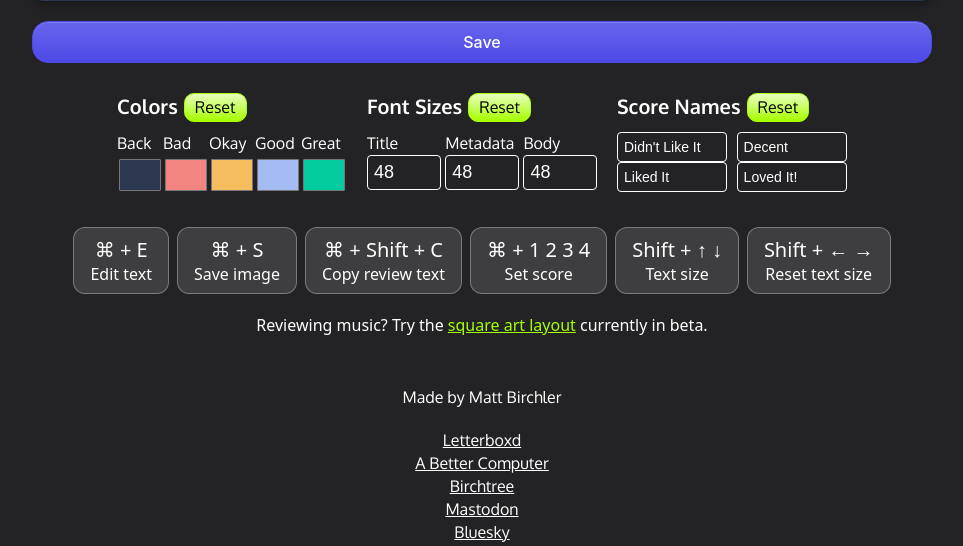
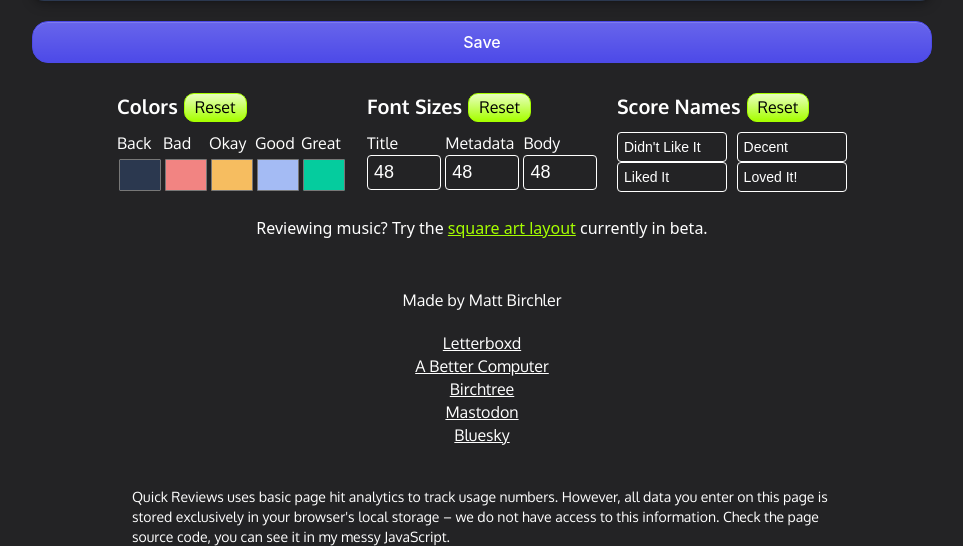
Before and after one commit to mattbirchler/Quick-Reviews-2, a PHP site: page / in a window 1280 px wide. Shown: the part 716-1262 px from the top of the page, without its empty margins (158-1121 px from the left). Run offline with PHP 8.4, Linux system fonts and the light colour scheme; some libraries are stand-ins or nearby versions; some web fonts are replaced.

Commit message:
Moved all keyboard shortcuts to the command palette

```diff
--- a/index.html
+++ b/index.html
@@ -339,23 +339,7 @@
     </div> -->
   </div>
 
-  <div id="shortcut_key">
-    <div class="example_shortcut command_shortcut">
-      <div class="the_shortcut">&#8984; + E</div>
-      <div class="the_description">Edit text</div>
-    </div>
-    <div class="example_shortcut command_shortcut">
-      <div class="the_shortcut">&#8984; + S</div>
-      <div class="the_description">Save image</div>
-    </div>
-    <div class="example_shortcut command_shortcut shift_shortcut clickable_shortcut" id="copy_review" onclick="copyReviewToClipboard()">
-      <div class="the_shortcut">&#8984; + Shift + C</div>
-      <div class="the_description">Copy review text</div>
-    </div>
-    <div class="example_shortcut command_shortcut">
-      <div class="the_shortcut">&#8984; + 1 2 3 4</div>
-      <div class="the_description">Set score</div>
-    </div>
+  <!-- <div id="shortcut_key">
     <div class="example_shortcut shift_shortcut">
       <div class="the_shortcut">Shift + &#8593; &#8595;</div>
       <div class="the_description">Text size</div>
@@ -364,7 +348,7 @@
       <div class="the_shortcut">Shift + &#8592; &#8594;</div>
       <div class="the_description">Reset text size</div>
     </div>
-  </div>
+  </div> -->
 
   <div id="beta_notice">
     Reviewing music? Try the <a href="square.html">square art layout</a> currently in beta.
--- a/scripts/keyboard.js
+++ b/scripts/keyboard.js
@@ -20,6 +20,41 @@ const commands = [
     label: 'Copy Review Text',
     shortcut: '⌘⇧C',
     action: () => copyReviewToClipboard()
+  },
+  {
+    label: `Set score: ${localStorage.getItem('quick_score_1') || 'Poor'}`,
+    shortcut: '⌘1',
+    action: () => triggerClickById('poor')
+  },
+  {
+    label: `Set score: ${localStorage.getItem('quick_score_2') || 'Solid'}`,
+    shortcut: '⌘2',
+    action: () => triggerClickById('solid')
+  },
+  {
+    label: `Set score: ${localStorage.getItem('quick_score_3') || 'Good'}`,
+    shortcut: '⌘3',
+    action: () => triggerClickById('good')
+  },
+  {
+    label: `Set score: ${localStorage.getItem('quick_score_4') || 'Great'}`,
+    shortcut: '⌘4',
+    action: () => triggerClickById('great')
+  },
+  {
+    label: 'Increase Font Size',
+    shortcut: '⇧↑',
+    action: () => adjustFontSize(1)
+  },
+  {
+    label: 'Decrease Font Size',
+    shortcut: '⇧↓',
+    action: () => adjustFontSize(-1)
+  },
+  {
+    label: 'Reset Font Size',
+    shortcut: '⇧←/→',
+    action: () => resetFontSizeForDevice()
   },
   {
     label: 'Clear Last Visit Time',
@@ -253,7 +288,7 @@ function initCommandPalette() {
     item.className = 'command-item';
     item.innerHTML = `
       <span>${cmd.label}</span>
-      <span class="shortcut-hint">${cmd.shortcut}</span>
+      <span class="shortcut-hint" style="opacity: ${cmd.shortcut ? '100%' : '0%'}">${cmd.shortcut}</span>
     `;
     item.onclick = () => {
       cmd.action();
--- a/style.css
+++ b/style.css
@@ -792,12 +792,15 @@ h1 {
   border-radius: 8px;
   width: 500px;
   max-width: 90vw;
+  max-height: 240px;
   padding: 12px;
   z-index: 1000;
   opacity: 0;
   pointer-events: none;
   transition: all 0.2s ease;
   outline: none;
+  overflow-y: auto;
+  scroll-behavior: smooth;
 }
 
 /* .command-palette {
@@ -836,6 +839,10 @@ h1 {
 .shortcut-hint {
   opacity: 0.5;
   font-size: 0.9em;
+  background: #ffffff30;
+  padding: 4px 10px;
+  border-radius: 6px;
+  letter-spacing: 0.25em;
 }
 
 /* Screenshots bit */
```
